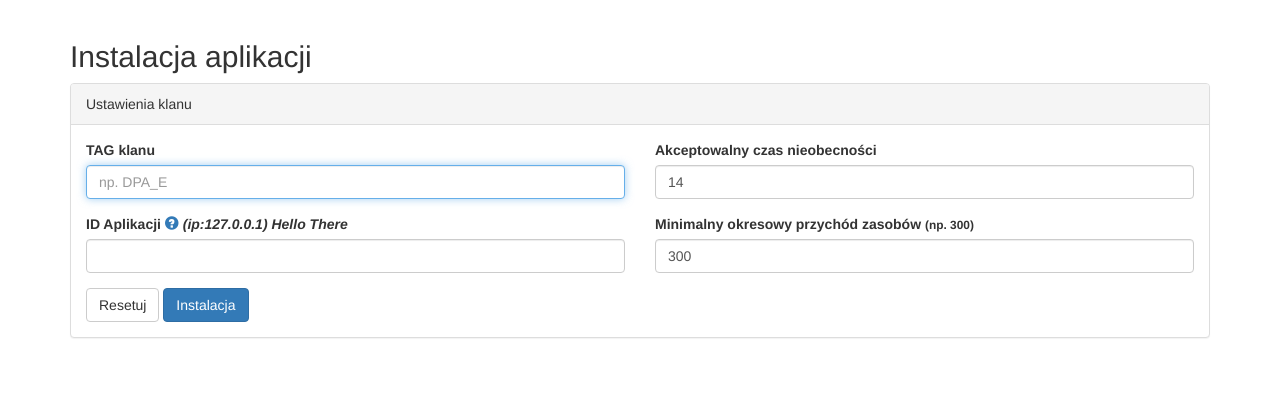
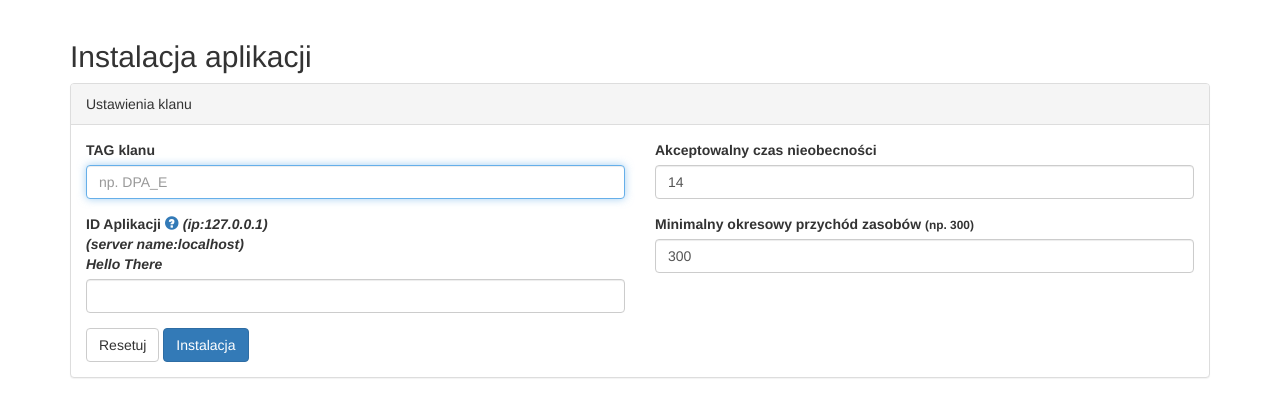
Before and after one commit to ealbert/Wot-StrongHold-Portal, a PHP site: page / in a window 1280 px wide. Shown: the top 417 px of the page. Run offline with PHP 8.4, Linux system fonts and the light colour scheme; some libraries are stand-ins or nearby versions.

Commit message:
Show Server Name

```diff
--- a/views/setup.php
+++ b/views/setup.php
@@ -20,7 +20,8 @@ $(document).ready(function(){
 					<div class="form-group">
 						<label for="application_id" class="control-label">
 							ID Aplikacji <a href="https://eu.wargaming.net/developers/applications/" target="_BLANK"><span class="glyphicon glyphicon-question-sign"></span></a>
-							<i>(ip:<?php echo $_SERVER['SERVER_ADDR'] ?>)</i>
+							<i>(ip:<?php echo $_SERVER['SERVER_ADDR'] ?>)</i><br/>
+							<i>(server name:<?php echo $_SERVER["SERVER_NAME"] ?>)</i><br/>
 							<i>Hello There</i>
 						</label>
 						<input type="text" class="form-control" name="application_id" id="application_id" placeholder=""  tabindex="2"/>
```
